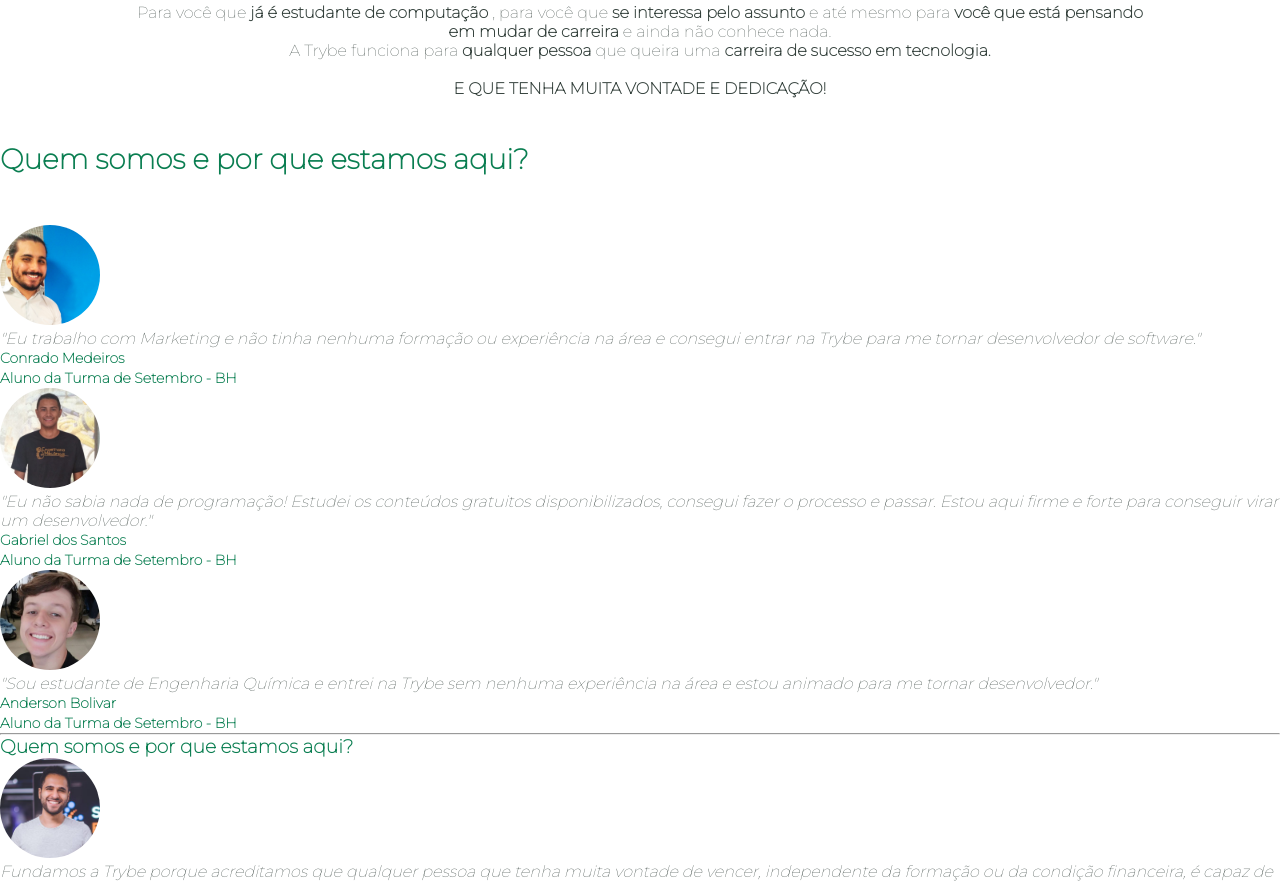
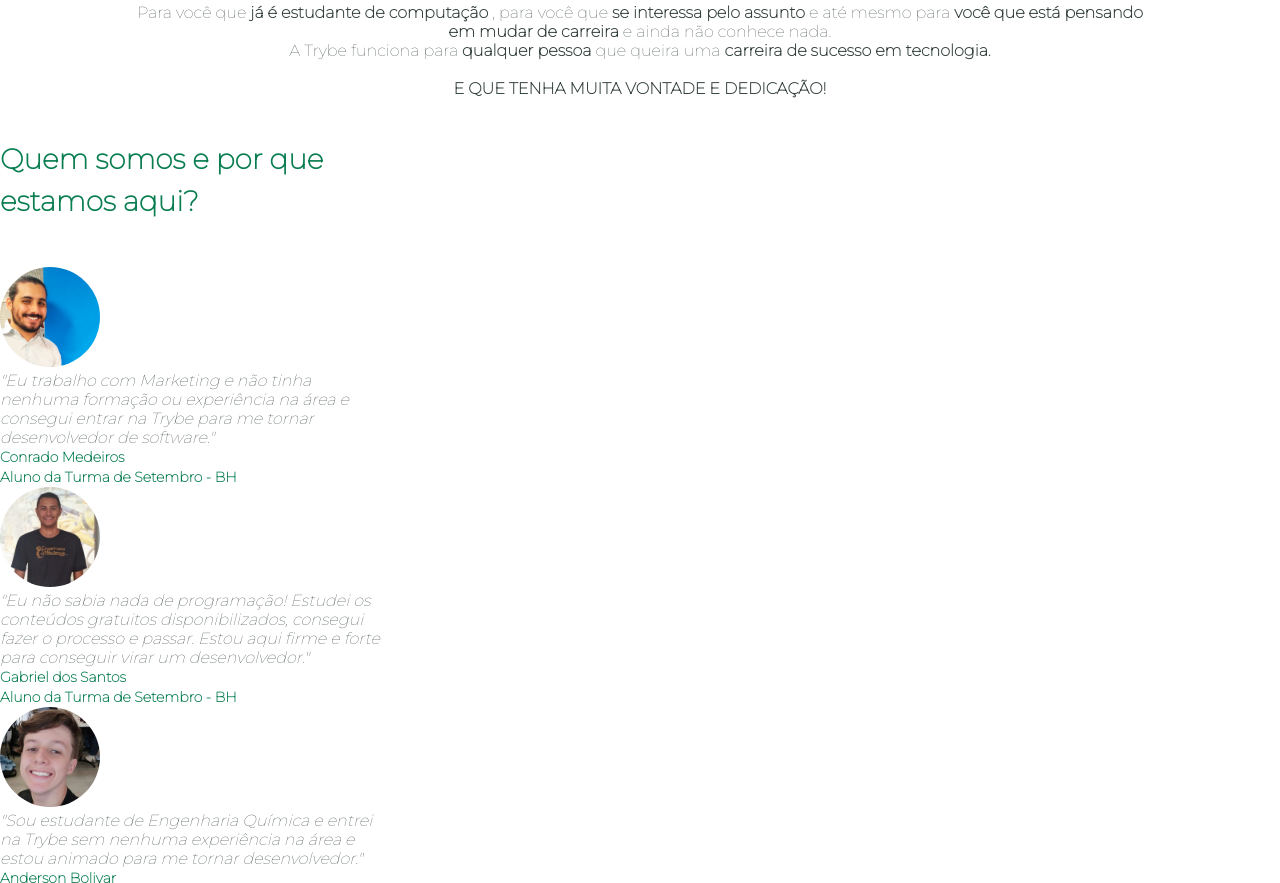
Before and after one commit to BrunaGuimaraes2/Clone-pagina-trybe, a plain HTML site: page index.html in a window 1280 px wide. Shown: the part 478-1361 px from the top of the page. Drawn offline with Linux system fonts and the light colour scheme.

Commit message:
atualizado posicao do testemunho

```diff
--- a/index.html
+++ b/index.html
@@ -47,6 +47,7 @@
   </div>
   </div>
 
+  <div class="testemunho">
     <h3 class="sub-titulo">Quem somos e por que estamos aqui?</h3>
     <img class="image" src="/img/conrado-medeiros.png" alt="conrado-medeiros" width="100px" />
     <p>
@@ -91,7 +92,7 @@
       Anderson Bolivar <br />
       Aluno da Turma de Setembro - BH
     </h4>
-
+  </div>
     <hr />
     <h3>Quem somos e por que estamos aqui?</h3>
     <img class="image" src="/img/matheus-goyas.jpeg" alt="matheus-goyas" width="100px" />
--- a/style.css
+++ b/style.css
@@ -86,3 +86,8 @@
   width: 80%;
   margin: auto;
 }
+
+.testemunho {
+  width: 30%;
+  display: inline-block;
+}
```
